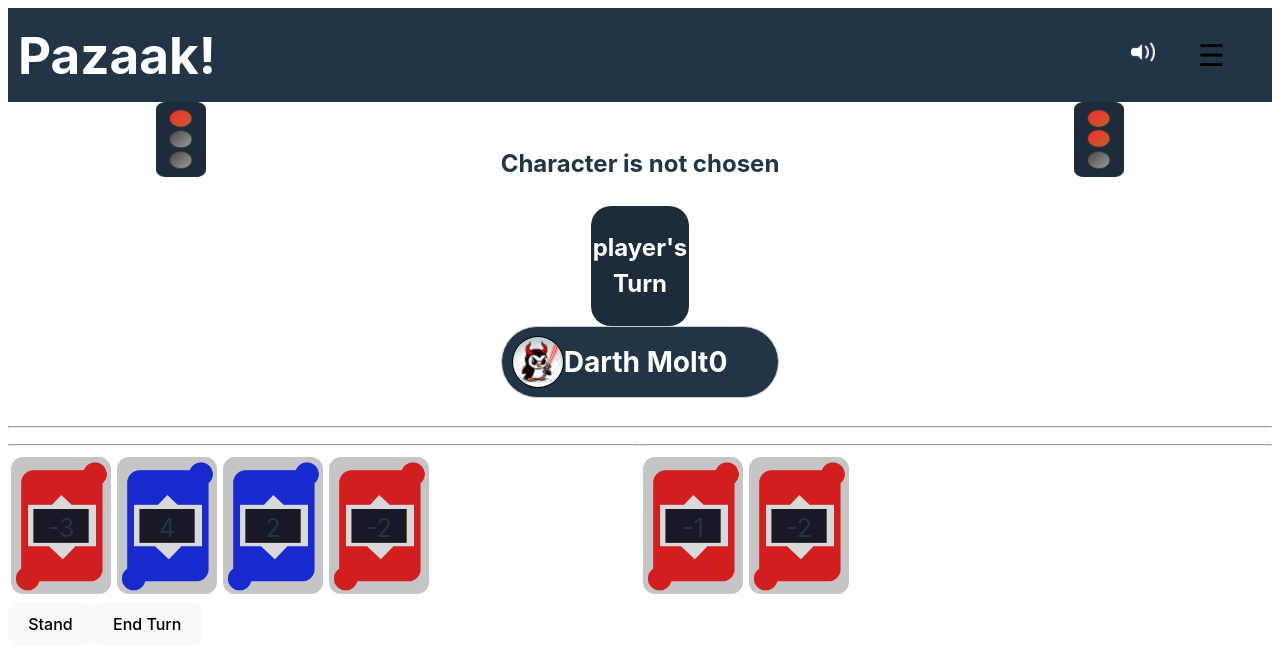
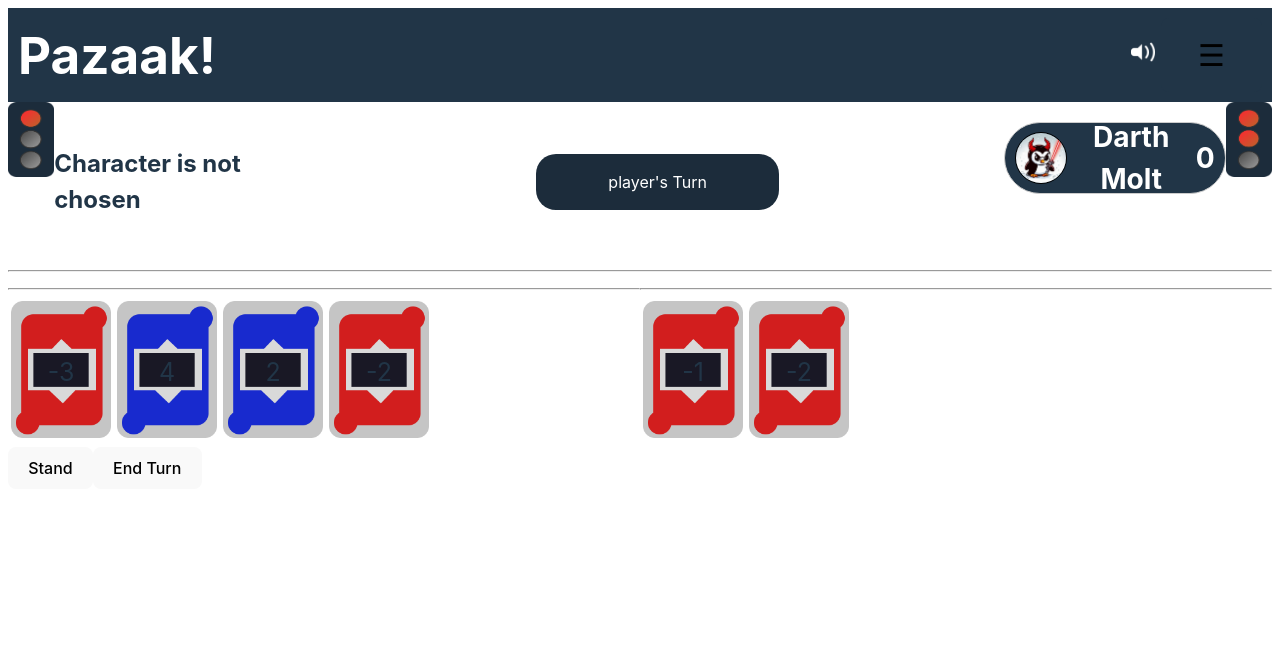
Before and after one commit to abasile1-tech/PazaakPadawan, a React (Vite) app in the folder client/: page /solo in a window 1280 px wide. Shown: the top 668 px of the page. Built offline with nearby package versions, Linux system fonts and the light colour scheme.

Commit message:
the playbar is formatted properly now

```diff
--- a/client/src/App.css
+++ b/client/src/App.css
@@ -117,6 +117,11 @@
   padding: 0 auto;
   min-width: 60px;
   max-width: 35%;
+}
+
+.turn_indicator {
+  width: 750px;
+  align-self: center;
 }
 
 
--- a/client/src/components/PlayBar.tsx
+++ b/client/src/components/PlayBar.tsx
@@ -20,6 +20,10 @@ const PlayBar = ({ playerTally, opponentTally, turnTracker }: PlayBarProps) => {
 
   return (
     <>
+      <div
+        className="play_bar"
+        style={{ display: 'flex', justifyContent: 'space-between' }}
+      >
         <h2>
           {selectedCharacter ? (
             <div className="user-bar">
@@ -30,7 +34,8 @@ const PlayBar = ({ playerTally, opponentTally, turnTracker }: PlayBarProps) => {
           ) : (
             <p>Character is not chosen</p>
           )}
-
+        </h2>
+        <div className="turn_indicator">
           {turnTracker ? (
             selectedCharacter ? (
               <TurnIndicator playerName={selectedCharacter.name} />
@@ -40,7 +45,8 @@ const PlayBar = ({ playerTally, opponentTally, turnTracker }: PlayBarProps) => {
           ) : (
             <TurnIndicator playerName={opponentName} />
           )}
-
+        </div>
+        <h2>
           <div className="user-bar">
             <img
               src={'src/assets/images/penguins/penguinmaul1.jpeg'}
@@ -50,6 +56,7 @@ const PlayBar = ({ playerTally, opponentTally, turnTracker }: PlayBarProps) => {
             <ScoreKeeper cardTally={opponentTally} />
           </div>
         </h2>
+      </div>
     </>
   );
 };
--- a/client/src/components/SoloGame.tsx
+++ b/client/src/components/SoloGame.tsx
@@ -70,12 +70,6 @@ function SoloGame(props: SoloGameProps): JSX.Element {
           opponentTally={opponentTally}
           turnTracker={turnTracker}
         />
-        {/* {turnTracker ? (
-          <TurnIndicator playerName="player" />
-        ) : (
-          <TurnIndicator playerName="opponent" />
-        )} */}
-        {/* <PlayBar playerTally={opponentTally} identity="opponent" /> */}
         <ScoreLights numGamesWon={numGamesWonOpponent} />
       </div>
       <hr />
```
Lines whose indentation alone changed are shown as unchanged.
